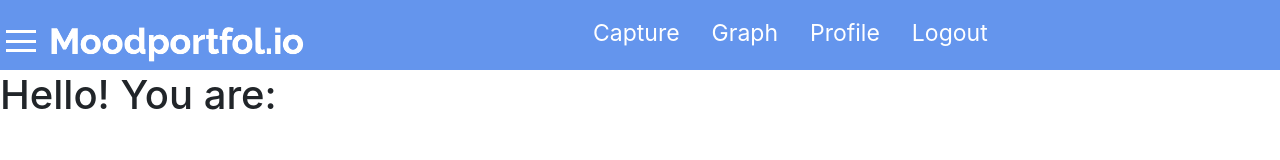
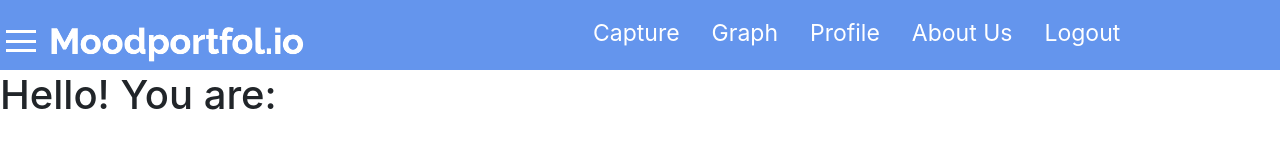
Before and after one commit to robertszafa/moodportfolio, a React (Create React App) app: page / in a window 1280 px wide. Shown: the top 160 px of the page. Built offline with nearby package versions, Linux system fonts and the light colour scheme; no server answers.

Commit message:
Added AboutUs page

```diff
--- a/src/App.js
+++ b/src/App.js
@@ -7,6 +7,7 @@ import BackDrop from './components/menu/BackDrop'
 import Home from './components/Home'
 import Capture from './components/Capture'
 import Graph from './components/Graph'
+import AboutUs from './components/AboutUs'
 import Login from './components/Login'
 import Register from './components/Register'
 import './stylesheet/app.css'
@@ -90,6 +91,7 @@ export default class App extends Component {
                   <Route exact path={"/"} component={Home} />
                   <Route path={"/capture"} component={Capture} />
                   <Route path={"/graph"} component={Graph} />
+                  <Route path={"/about-us"} component={AboutUs} />
               </main>
             </Switch>
           </div>
--- /dev/null
+++ b/src/components/AboutUs.js
@@ -0,0 +1,13 @@
+import React, { Component } from 'react'
+import { } from 'react-bootstrap'
+
+export default class AboutUs extends Component
+{
+    render() {
+        return(
+        <div>
+
+        </div>
+        )
+    }
+}
--- a/src/components/Header.js
+++ b/src/components/Header.js
@@ -41,6 +41,7 @@ export default class Header extends React.Component {
                             <li><a componentClass={Link} href="/capture" to="/capture">Capture</a></li>
                             <li><a componentClass={Link} href="/graph" to="/graph">Graph</a></li>
                             <li><a componentClass={Link} href="/profile" to="/profile">Profile</a></li>
+                            <li><a componentClass={Link} href="/about-us" to="/about-us">About Us</a></li>
                             <li><a componentClass={Link} href="/login" onClick={this.handleLogoutClick}>Logout</a></li>
                         </ul>
                     </div>
```
